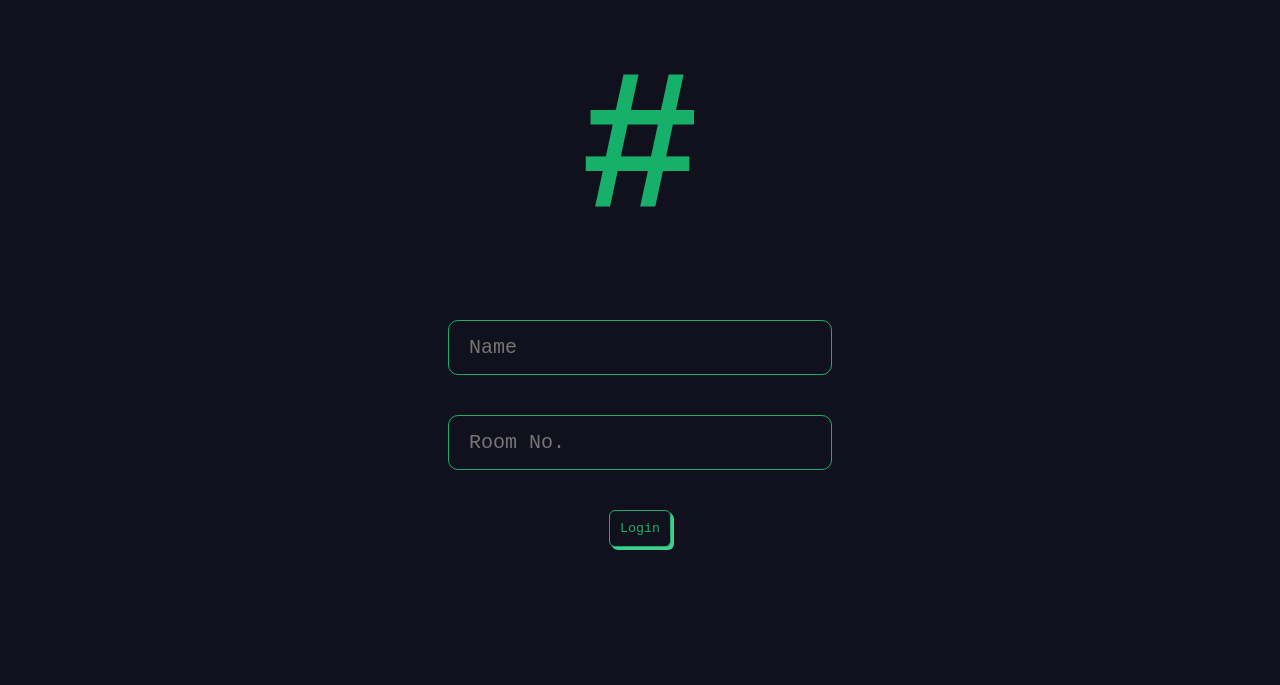
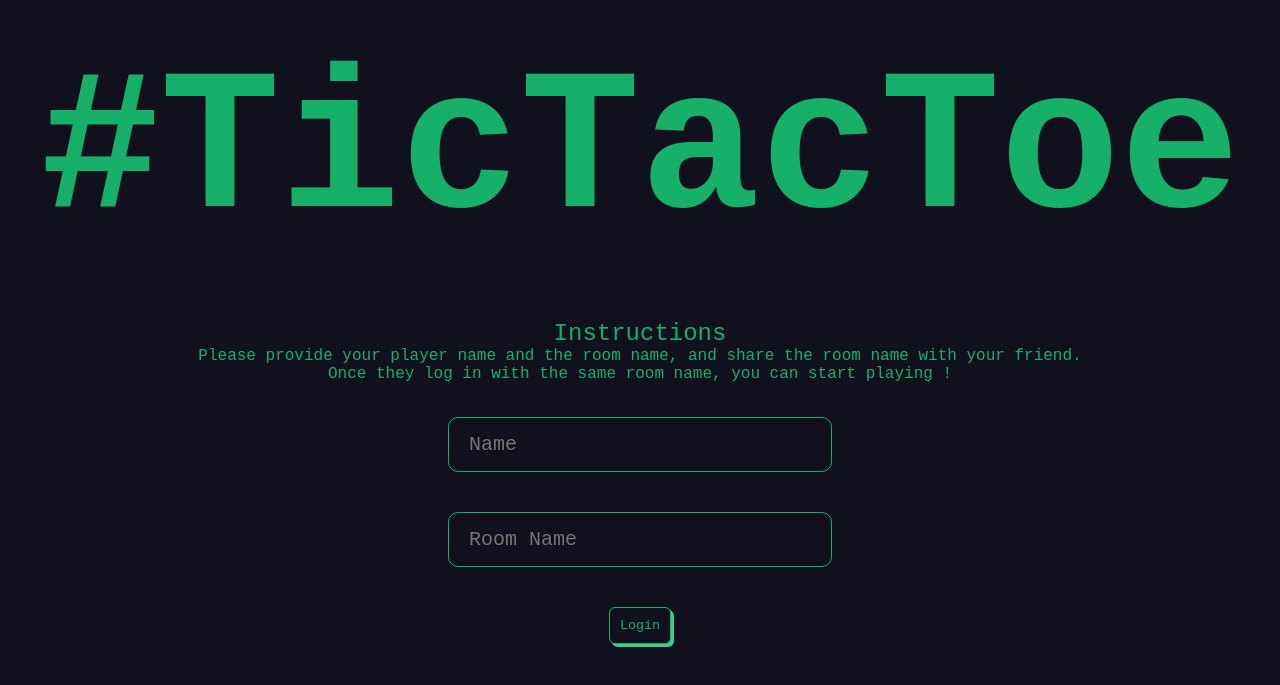
Before and after one commit to hemanthram/tictactoe-react-socketio, a React (Create React App) app in the folder web/: page / in a window 1280 px wide. Shown: the part 121-806 px from the top of the page. Built offline with nearby package versions, Linux system fonts and the light colour scheme.

Commit message:
deployed_with_style

```diff
--- a/web/package.json
+++ b/web/package.json
@@ -16,12 +16,14 @@
     "@types/react": "^16.9.0",
     "@types/react-dom": "^16.9.0",
     "@types/react-fontawesome": "^1.6.4",
+    "@types/react-modal": "^3.10.5",
     "@types/react-router-dom": "^5.1.5",
     "@types/socket.io-client": "^1.4.33",
     "fontawesome": "^5.6.3",
     "react": "^16.13.1",
     "react-dom": "^16.13.1",
     "react-fontawesome": "^1.7.1",
+    "react-modal": "^3.11.2",
     "react-router-dom": "^5.2.0",
     "react-scripts": "3.4.1",
     "socket.io-client": "^2.3.0",
--- a/web/src/components/Login.tsx
+++ b/web/src/components/Login.tsx
@@ -20,14 +20,16 @@ export const Login = () => {
 
     return (
         <div>
-            <h1>#</h1>
+            <h1>#TicTacToe</h1>
             <form>
+              <p><span className="head1">Instructions</span><br/>Please provide your player name and the room name, and share the room name with your friend. <br/>Once they log in with the same room name, you can start playing !</p>
+              <br></br>
               <div className="row">
                 <div className="col 50">
                   <input type = 'text' placeholder = 'Name' value = {name} onChange = { ({target}) => setName(target.value) }  />
                 </div>
                 <div className="col 50">
-                  <input type = 'text' placeholder = "Room No." value = {room} onChange = { ({target}) => setRoom(target.value) } />
+                  <input type = 'text' placeholder = "Room Name" value = {room} onChange = { ({target}) => setRoom(target.value) } />
                 </div>
                 <div className="col 50">
                   <Link onClick={(e) => (!name || !room) ? e.preventDefault():null } to={`/game?name=${name}&room=${room}`}>
--- a/web/src/components/Messages.tsx
+++ b/web/src/components/Messages.tsx
@@ -5,8 +5,8 @@ import { Game } from "./Game";
 import { Link } from "react-router-dom";
 import { faHome } from "@fortawesome/free-solid-svg-icons";
 import { FontAwesomeIcon } from "@fortawesome/react-fontawesome";
-const ENDPOINT = "http://localhost:8080/"
-// const ENDPOINT = "https://calm-peak-18206.herokuapp.com/"
+// const ENDPOINT = "http://localhost:8080/"
+const ENDPOINT = "https://calm-peak-18206.herokuapp.com/"
 
 let socket:any;
 
@@ -76,8 +76,7 @@ export const Messages = () => {
         <div>
             <div className="container">
                 <div>
-                    <h3>Hi {name}</h3>
-                    <h4>Room : {room}</h4>
+                    <h3><span className="head1">Room</span><br/>{room}<br/><span className="head1">Player</span><br/>{name}</h3>
                     {(id === -1 && !userLeft) ? <p>Loading</p> : <p>Your are player : {id===1 ? "X" : "O"}</p>}
                     {game &&
                         <div>
@@ -85,15 +84,16 @@ export const Messages = () => {
                             <p>You - {users[id-1]} - Player {id-1 ? 'O' : 'X'}</p>
                             <p>Opponent - {users[(id-1)^1]} - Player {(id-1)^1 ? 'O' : 'X'} </p>
                         </div>}
+                    {!game && !userLeft && <p className="waiting">Waiting for Opponent to Join</p>}
                 </div>
                 <div className="game">
-                    {game  ? <Game play={play} state={state} buttonPress ={buttonPress} id={id}/> : !userLeft && <p>Waiting for Opponent to Join</p>}
+                    {game && <Game play={play} state={state} buttonPress ={buttonPress} id={id}/> }
                     <div className="turn">
                     {(game && !gameOver) && (play ? <p className="turn">Your Turn</p> : <p className="turn">Opponent's turn</p>)}
                     </div>
                     {gameOver &&
                     (<div>
-                        <p>Game Over</p>
+                        <h2>Game Over</h2>
                         <div>{
                             (winner===2)?<p>Game Draw</p> : (winner!==(id-1))? <p>You Lose</p> : <p>You Win</p>
                         }</div>
@@ -103,7 +103,7 @@ export const Messages = () => {
                 {userLeft &&
                 <div>
                     <p>Your Opponent Left</p>
-                    <Link to='/'>Login Again</Link>
+                    <Link to='/' className="link">Login Again</Link>
                 </div> }
             </div>
         </div>
--- a/web/src/index.css
+++ b/web/src/index.css
@@ -35,13 +35,22 @@ h4{
 h5 {
     font-size: 1em;
 }
+h3 > span {
+    font-size: 0.5em;
+}
 p.turn {
     font-weight: bolder;
 }
 form{
     text-align: center;
     margin-top: -80px;
-    color: teal;
+    color: #17b06b;
+}
+form > p {
+    font-size: 1rem;
+}
+form > p >span {
+    font-size: 1.5rem;
 }
 input[type=text] {
     color: #17b06b;
@@ -97,6 +106,7 @@ button:hover{
     grid-gap: 1em;
 }
 .gamesub > div {
+    text-align: center;
     display: grid;
     grid-template-columns: repeat(3, 8.5em);
     grid-gap: 1em;
@@ -152,3 +162,11 @@ button.toe {
     box-shadow: 0px 0px 0 #43cb8e,0px 0px 0 #43cb8e,0px 0px 0 #43cb8e;
 }
 .toe .whenHover {display: none;}
+p {font-size: 1.5em;}
+p.waiting {
+    font-size: 2em;
+}
+.link {
+    color: #17b06b;
+    font-size: 2em;
+}
```
Also changed, not shown: 1 other file (tests, documents, lock files or other folders).
